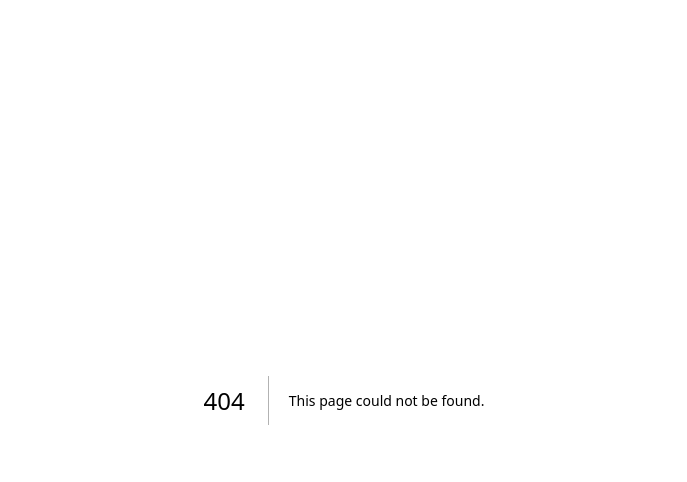
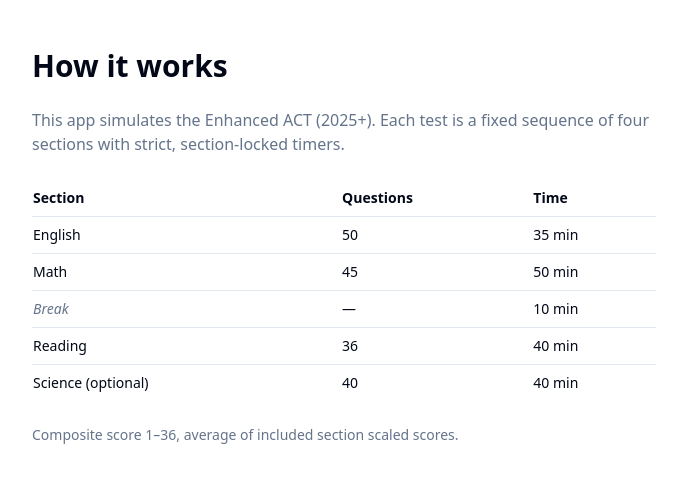
Before and after one commit to abhiagri15/act-app, a Next.js app: page /how-it-works in a window 1280 px wide. Before the commit this address had no page. Shown: the top 482 px of the page, without its empty margins (296-983 px from the left). Built offline with nearby package versions, Linux system fonts and the light colour scheme.

Commit message:
feat(foundation): TanStack Query provider + how-it-works page

```diff
--- /dev/null
+++ b/app/how-it-works/page.tsx
@@ -0,0 +1,57 @@
+import {
+  SECTION_QUESTION_COUNTS,
+  SECTION_DURATIONS_SEC,
+  BREAK_DURATION_SEC,
+} from '@/app/lib/act/format';
+
+export default function HowItWorksPage() {
+  const fmt = (sec: number) => `${Math.round(sec / 60)} min`;
+  return (
+    <main className="max-w-2xl mx-auto px-6 py-12 space-y-6">
+      <h1 className="text-3xl font-semibold">How it works</h1>
+      <p className="text-muted-foreground">
+        This app simulates the Enhanced ACT (2025+). Each test is a fixed
+        sequence of four sections with strict, section-locked timers.
+      </p>
+      <table className="w-full text-sm">
+        <thead>
+          <tr className="border-b">
+            <th className="text-left py-2">Section</th>
+            <th className="text-left py-2">Questions</th>
+            <th className="text-left py-2">Time</th>
+          </tr>
+        </thead>
+        <tbody>
+          <tr className="border-b">
+            <td className="py-2">English</td>
+            <td>{SECTION_QUESTION_COUNTS.english}</td>
+            <td>{fmt(SECTION_DURATIONS_SEC.english)}</td>
+          </tr>
+          <tr className="border-b">
+            <td className="py-2">Math</td>
+            <td>{SECTION_QUESTION_COUNTS.math}</td>
+            <td>{fmt(SECTION_DURATIONS_SEC.math)}</td>
+          </tr>
+          <tr className="border-b">
+            <td className="py-2 italic text-muted-foreground">Break</td>
+            <td>—</td>
+            <td>{fmt(BREAK_DURATION_SEC)}</td>
+          </tr>
+          <tr className="border-b">
+            <td className="py-2">Reading</td>
+            <td>{SECTION_QUESTION_COUNTS.reading}</td>
+            <td>{fmt(SECTION_DURATIONS_SEC.reading)}</td>
+          </tr>
+          <tr>
+            <td className="py-2">Science (optional)</td>
+            <td>{SECTION_QUESTION_COUNTS.science}</td>
+            <td>{fmt(SECTION_DURATIONS_SEC.science)}</td>
+          </tr>
+        </tbody>
+      </table>
+      <p className="text-sm text-muted-foreground">
+        Composite score 1–36, average of included section scaled scores.
+      </p>
+    </main>
+  );
+}
--- a/app/layout.tsx
+++ b/app/layout.tsx
@@ -1,4 +1,5 @@
 import type { Metadata } from 'next';
+import { Providers } from './providers';
 import './globals.css';
 
 export const metadata: Metadata = {
@@ -9,7 +10,9 @@
 export default function RootLayout({ children }: { children: React.ReactNode }) {
   return (
     <html lang="en">
-      <body suppressHydrationWarning>{children}</body>
+      <body suppressHydrationWarning>
+        <Providers>{children}</Providers>
+      </body>
     </html>
   );
 }
--- /dev/null
+++ b/app/providers.tsx
@@ -0,0 +1,16 @@
+'use client';
+
+import { QueryClient, QueryClientProvider } from '@tanstack/react-query';
+import { useState } from 'react';
+
+export function Providers({ children }: { children: React.ReactNode }) {
+  const [client] = useState(() => new QueryClient({
+    defaultOptions: {
+      queries: {
+        staleTime: 30_000,
+        refetchOnWindowFocus: false,
+      },
+    },
+  }));
+  return <QueryClientProvider client={client}>{children}</QueryClientProvider>;
+}
```
